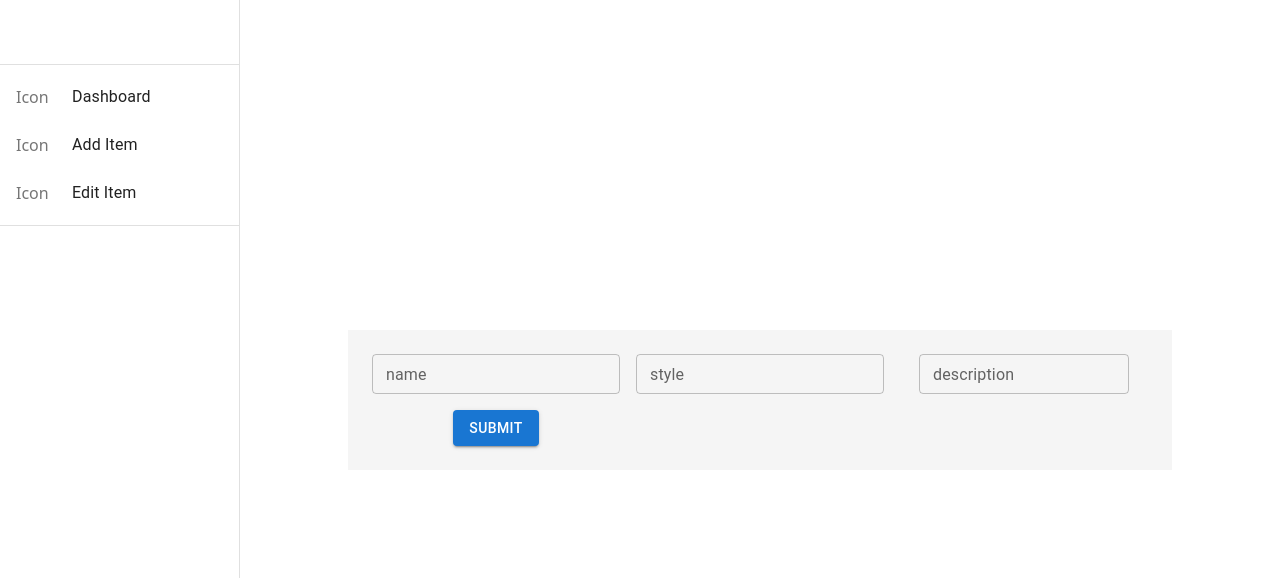
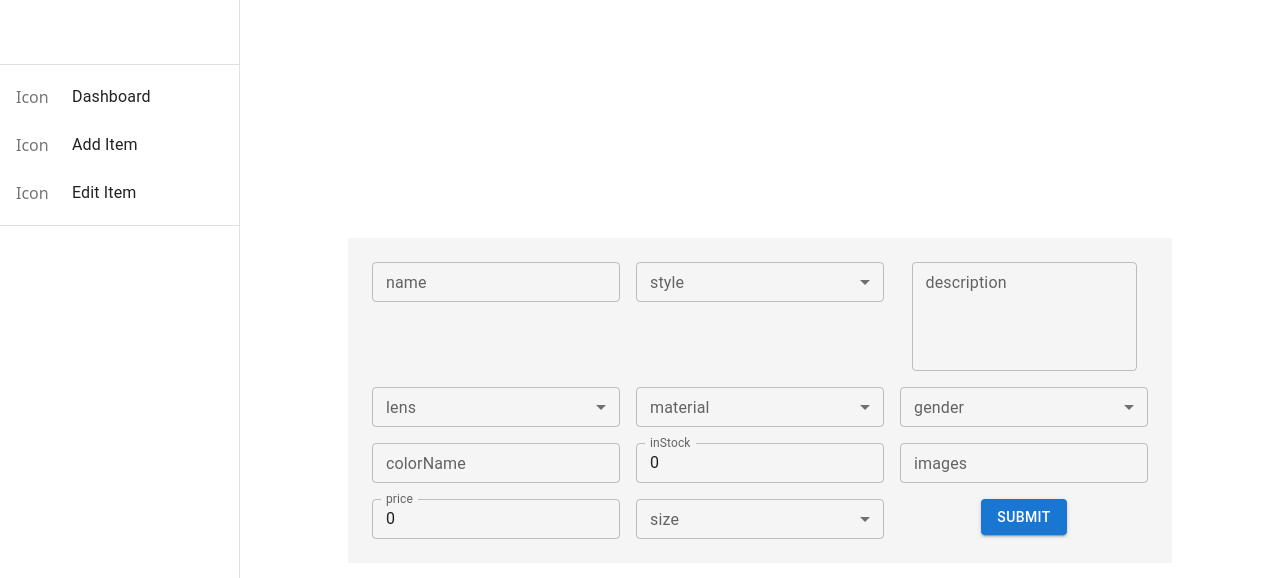
Before and after one commit to OglePeek/Oglepeek-Frontend-Admin, a React (Vite) app: page / in a window 1280 px wide. Shown: the top 578 px of the page. Built offline with nearby package versions, Linux system fonts and the light colour scheme.

Commit message:
added dialogbox for adding multiple product variants

```diff
--- a/src/admin/AddItemForm.tsx
+++ b/src/admin/AddItemForm.tsx
@@ -3,6 +3,7 @@ import { yupResolver } from "@hookform/resolvers/yup";
 import * as yup from "yup";
 import { TextInput } from "./TextInput";
 import { Button } from "@mui/material";
+import { DropdownInput } from "./DropdownInput";
 
 // type Props = {
 
@@ -72,10 +73,20 @@ export const AddItemForm = () => {
           </div>
 
           <div>
-            <TextInput
+            <DropdownInput
               label={"style"}
               {...register("style")}
               error={!!errors.style}
+              items={[
+                { value: "Round", label: "Round" },
+                { value: "Square", label: "Square" },
+                { value: "cat-eye", label: "cat-eye" },
+                { value: "oversized", label: "oversized" },
+                { value: "clock-master", label: "clock-master" },
+                { value: "shield", label: "shield" },
+                { value: "aviator", label: "aviator" },
+                { value: "waifer", label: "waifer" },
+              ]}
               helperText={errors.style?.message}
             />
           </div>
@@ -88,6 +99,109 @@ export const AddItemForm = () => {
               error={!!errors.description}
               helperText={errors.description?.message}
               multiline
+              rows={4}
+            />
+          </div>
+
+          <div>
+            <DropdownInput
+              label={"lens"}
+              {...register("lens")}
+              error={!!errors.lens}
+              items={[
+                { value: "Polarised", label: "Round" },
+                { value: "Photochromic", label: "Photochromic" },
+                { value: "Gradient", label: "Gradient" },
+                { value: "Tinted", label: "Tinted" },
+                { value: "Transparent-Lens", label: "Transparent-Lens" },
+                { value: "UV-400 protection", label: "UV-400 protection" },
+              ]}
+              helperText={errors.lens?.message}
+            />
+          </div>
+
+          <div>
+            <DropdownInput
+              label={"material"}
+              {...register("material")}
+              error={!!errors.material}
+              items={[
+                { value: "Metal", label: "Metal" },
+                { value: "Acetate", label: "Acetate" },
+                { value: "TR90", label: "TR90" },
+                { value: "Wooden", label: "Wooden," },
+                { value: "Mix-Material", label: "Mix-Material" },
+              ]}
+              helperText={errors.material?.message}
+            />
+          </div>
+
+          <div>
+            <DropdownInput
+              label={"gender"}
+              {...register("gender")}
+              error={!!errors.gender}
+              items={[
+                { value: "Man", label: "Man" },
+                { value: "Woman", label: "Woman" },
+                { value: "Unisex", label: "Unisex" },
+              ]}
+              helperText={errors.gender?.message}
+            />
+          </div>
+
+          <div>
+            <TextInput
+              label={"colorName"}
+              defaultValue="colorName"
+              {...register("colorName")}
+              error={!!errors.colorName}
+              helperText={errors.colorName?.message}
+            />
+          </div>
+
+          <div>
+            <TextInput
+              label={"inStock"}
+              defaultValue="inStock"
+              {...register("inStock")}
+              error={!!errors.inStock}
+              helperText={errors.inStock?.message}
+            />
+          </div>
+
+          <div>
+            <TextInput
+              label={"images"}
+              defaultValue="images"
+              {...register("images")}
+              error={!!errors.images}
+              helperText={errors.images?.message}
+            />
+          </div>
+
+          <div>
+            <TextInput
+              label={"price"}
+              defaultValue="price"
+              {...register("price")}
+              error={!!errors.price}
+              helperText={errors.price?.message}
+            />
+          </div>
+
+          <div>
+            <DropdownInput
+              label={"size"}
+              {...register("size")}
+              error={!!errors.size}
+              items={[
+                { value: "Round", label: "Man" },
+                { value: "Square", label: "Woman" },
+                { value: "Oval", label: "Unisex" },
+                { value: "Heart-Shape", label: "Heart-Shape" },
+              ]}
+              helperText={errors.size?.message}
             />
           </div>
 
--- /dev/null
+++ b/src/admin/DialogBox.tsx
@@ -0,0 +1,41 @@
+import * as React from "react";
+import Button from "@mui/material/Button";
+import Dialog from "@mui/material/Dialog";
+import DialogActions from "@mui/material/DialogActions";
+import DialogContent from "@mui/material/DialogContent";
+import DialogContentText from "@mui/material/DialogContentText";
+import DialogTitle from "@mui/material/DialogTitle";
+
+type Props = {
+  title: string;
+  contentText: string;
+  fieldform: React.ReactNode;
+};
+
+export const DialogBox = ({ title, contentText, fieldform }: Props) => {
+  const [open, setOpen] = React.useState(false);
+
+  const handleClickOpen = () => {
+    setOpen(true);
+  };
+
+  const handleClose = () => {
+    setOpen(false);
+  };
+
+  return (
+    <React.Fragment>
+      <Dialog open={open} onClose={handleClose}>
+        <DialogTitle>{title}</DialogTitle>
+        <DialogContent>
+          <DialogContentText>{contentText}</DialogContentText>
+          {fieldform}
+        </DialogContent>
+        <DialogActions>
+          <Button onClick={handleClose}>Cancel</Button>
+          <Button type="submit">Subscribe</Button>
+        </DialogActions>
+      </Dialog>
+    </React.Fragment>
+  );
+};
--- /dev/null
+++ b/src/admin/DropdownInput.tsx
@@ -0,0 +1,31 @@
+import { MenuItem, TextField, type TextFieldProps } from "@mui/material";
+
+type DropdownItem = {
+  value: string;
+  label: string;
+};
+
+type Props = TextFieldProps & {
+  label: string;
+  items: DropdownItem[];
+};
+
+export const DropdownInput: React.FC<Props> = ({ label, items, ...fields }) => {
+  return (
+    <TextField
+      label={label}
+      id="outlined-size-small"
+      variant="outlined"
+      size="small"
+      className="w-full"
+      select
+      {...fields}
+    >
+      {items.map((option) => (
+        <MenuItem key={option.value} value={option.value}>
+          {option.label}
+        </MenuItem>
+      ))}
+    </TextField>
+  );
+};
```
